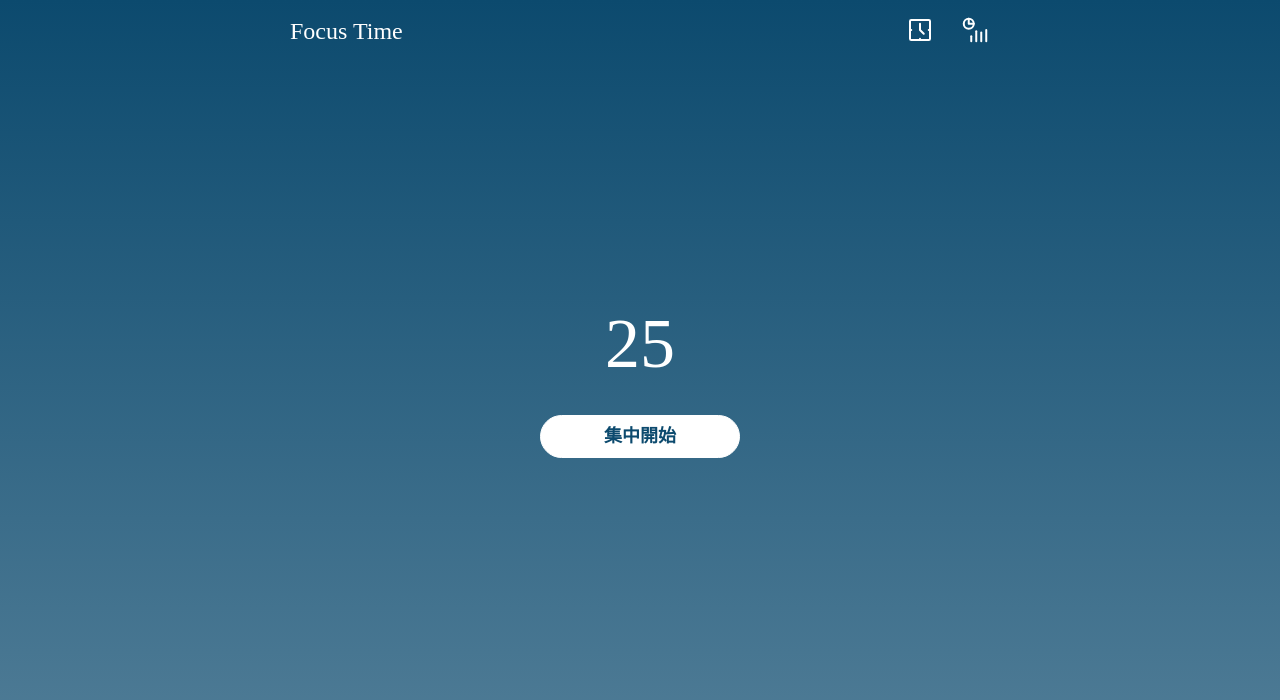
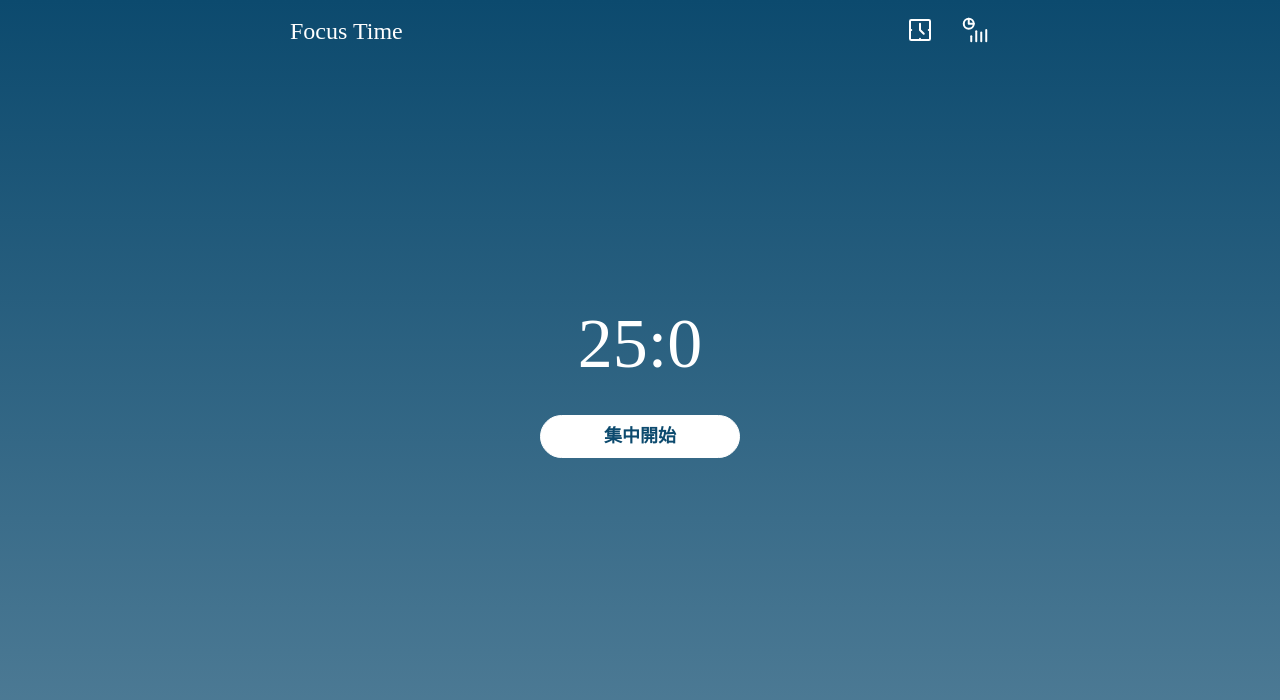
Before and after one commit to takumiozato/Focus, a Next.js app: page / in a window 1280 px wide. Shown: the top 700 px of the page. Built offline with nearby package versions, Linux system fonts and the light colour scheme.

Commit message:
add time.js

```diff
--- a/components/pages/HomePage/index.tsx
+++ b/components/pages/HomePage/index.tsx
@@ -1,12 +1,16 @@
-import { useState } from 'react'
 import Head from 'next/head'
 import Header from '../../elements/Header'
 import Button from '../../elements/Button'
 import styles from './style.module.scss'
 import useTimer from '../../../hooks/useTimer'
+import { secondsToMinutes, minutesToSeconds } from '../../../utils/time'
 
 const Home = () => {
-  const { remainingTime, start, pause, reset, runState } = useTimer({ initialTime: 25 })
+  const { remainingTime, start, pause, reset, runState } = useTimer({
+    initialTime: minutesToSeconds(25),
+  })
+
+  const parseTime = secondsToMinutes(remainingTime)
 
   return (
     <div className={styles.body}>
@@ -20,7 +24,7 @@ const Home = () => {
       </header>
       <main className={styles.main}>
         <div className={styles.timer_area}>
-          <p className={styles.timer}>{remainingTime}</p>
+          <p className={styles.timer}>{`${parseTime.minutes}:${parseTime.sec}`}</p>
           {runState === 'initial' && (
             <div className={styles.buttonWrapper}>
               <Button color="primary" onClick={start}>
--- a/hooks/useTimer.ts
+++ b/hooks/useTimer.ts
@@ -28,7 +28,9 @@ const useTimer = (props: Props) => {
 
   // 指定した関数を、指定した間隔で実行する
   useInterval({
-    onUpdate: () => setRemainingTime(remainingTime - 1),
+    onUpdate: () => {
+      setRemainingTime(remainingTime - 1)
+    },
     msDelay: 1000,
     isPause: runState !== 'running',
   })
--- /dev/null
+++ b/utils/time.ts
@@ -0,0 +1,7 @@
+export function minutesToSeconds(time: number) {
+  return Math.floor(time * 60)
+}
+
+export function secondsToMinutes(time: number) {
+  return { minutes: Math.floor(time / 60), sec: time % 60 }
+}
```
